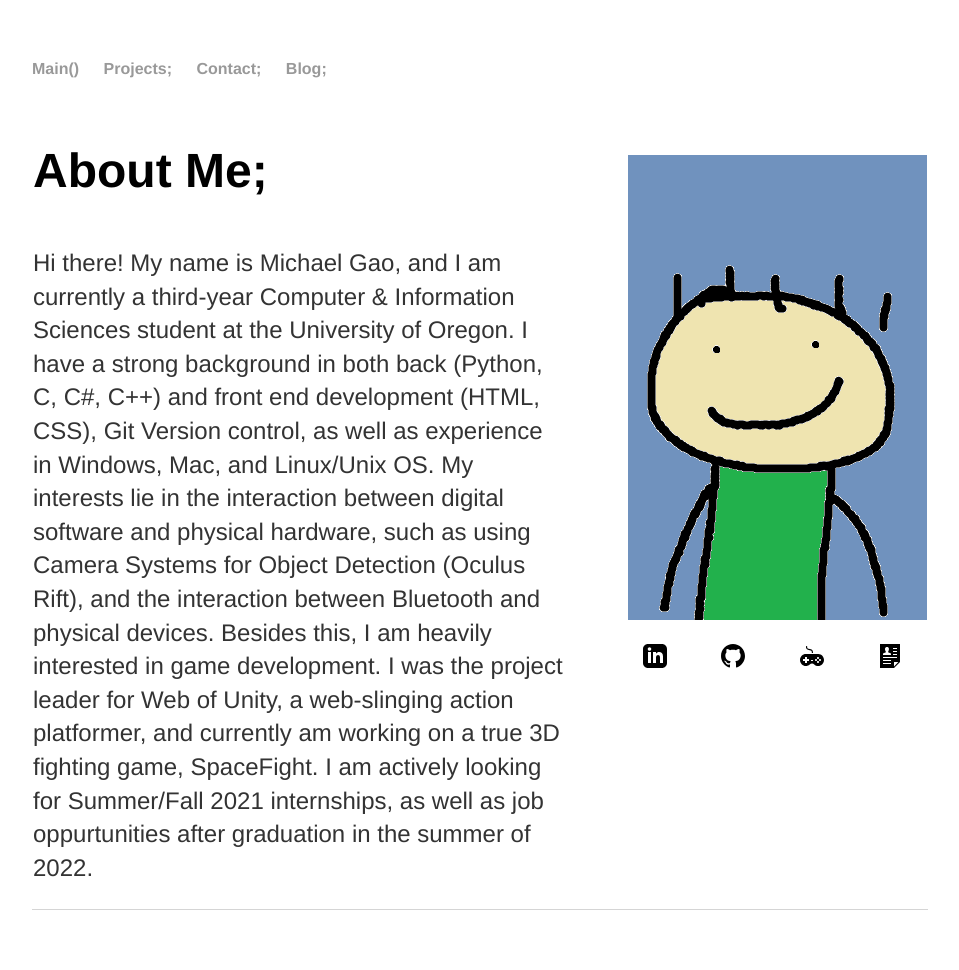
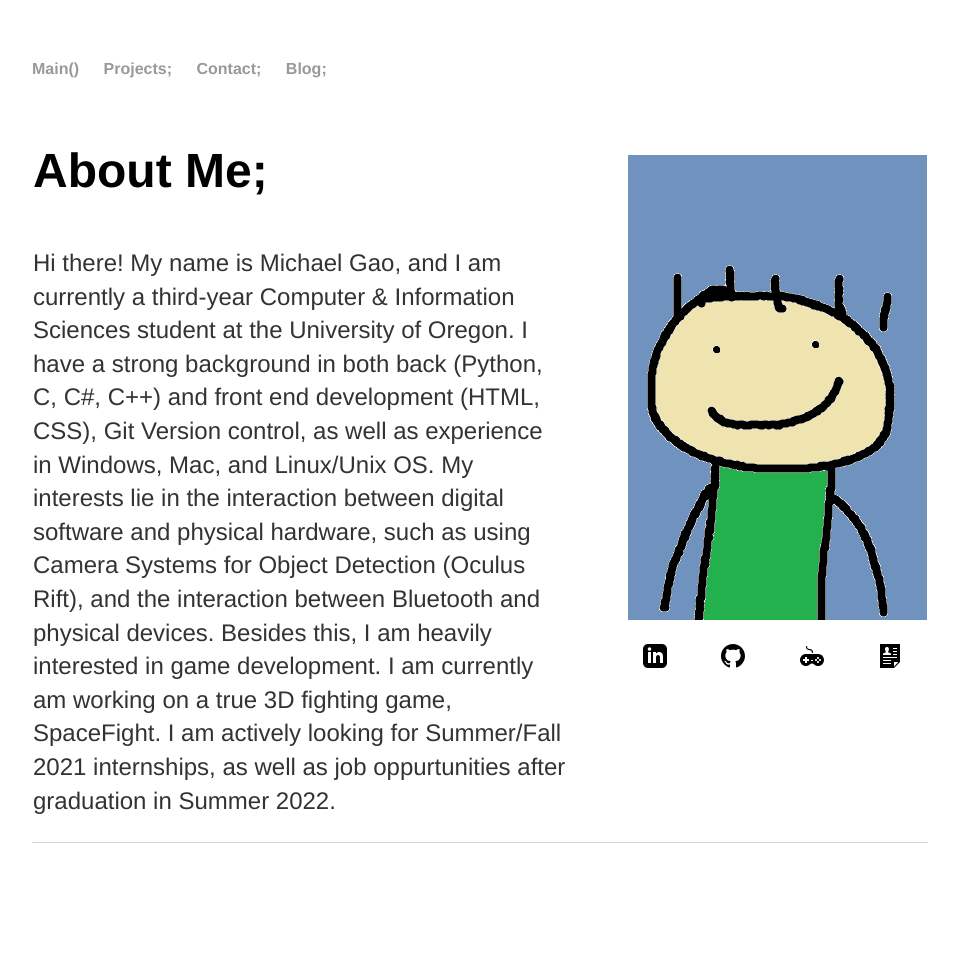
Before and after one commit to michael-c-gao/WebsiteOfMichael, a Jekyll site: the page built from index.html, in a window 1280 px wide. Shown: the whole page, without its empty margins (160-1119 px from the left). Built offline with Jekyll 4.4.1, drawn with Linux system fonts in a browser that asks for light colours; after the commit the page ends 903 px from its top, so only the background shows below that.

Commit message:
Update index.html

```diff
--- a/index.html
+++ b/index.html
@@ -26,9 +26,8 @@
 	<p>Hi there! My name is Michael Gao, and I am currently a third-year Computer & Information Sciences student at the University of Oregon.
 	I have a strong background in both back (Python, C, C#, C++) and front end development (HTML, CSS), Git Version control, as well as experience in Windows, Mac, and Linux/Unix OS.
 	My interests lie in the interaction between digital software and physical hardware, such as using Camera Systems for Object Detection (Oculus Rift), and the interaction between
-		Bluetooth and physical devices. Besides this, I am heavily interested in game development. I was the project leader for Web of Unity, a web-slinging action platformer,
-		and currently am working on a true 3D fighting game, SpaceFight. I am actively looking for Summer/Fall 2021 internships, as well as job oppurtunities after graduation
-		in the summer of 2022. </p>
+		Bluetooth and physical devices. Besides this, I am heavily interested in game development. I am currently am working on a true 3D fighting game, SpaceFight. I am actively looking for Summer/Fall 2021 internships, as well as job oppurtunities after graduation
+		in Summer 2022. </p>
 	</section>
 	<section class="child">
 
```
